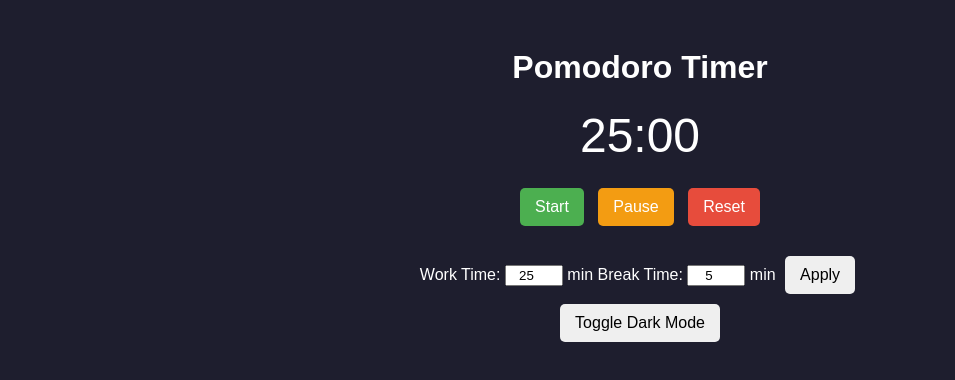
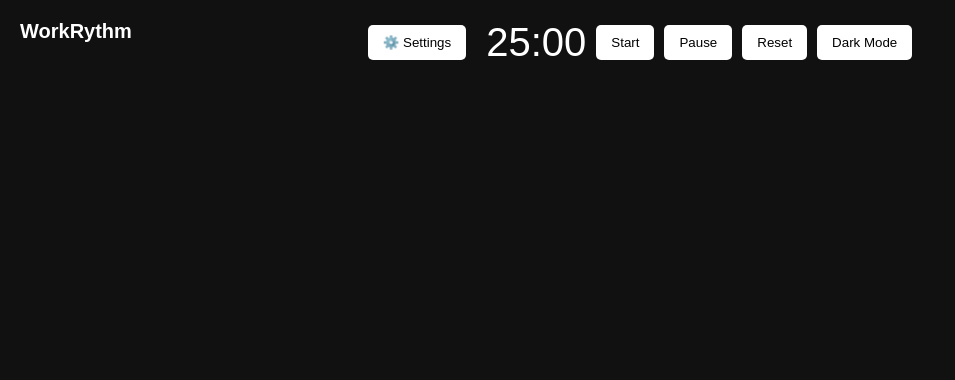
Before and after one commit to JayaDhulipala/Workrythm-Pomodoro, a plain HTML site: page index.html in a window 1280 px wide. Shown: the whole page, without its empty margins (0-955 px from the left). Drawn offline with Linux system fonts and the light colour scheme.

Commit message:
Update index.html

```diff
--- a/index.html
+++ b/index.html
@@ -5,121 +5,139 @@
     <meta name="viewport" content="width=device-width, initial-scale=1.0">
     <title>Pomodoro Timer</title>
     <style>
+        * {
+            margin: 0;
+            padding: 0;
+            box-sizing: border-box;
+            font-family: Arial, sans-serif;
+        }
         body {
-            font-family: Arial, sans-serif;
-            text-align: center;
-            background-color: #1e1e2e;
+            display: flex;
+            justify-content: center;
+            align-items: center;
+            height: 100vh;
+            overflow: hidden;
+            background: #111;
             color: white;
-            padding: 20px;
+            flex-direction: column;
         }
-
+        video {
+            position: absolute;
+            top: 0;
+            left: 0;
+            width: 100%;
+            height: 100%;
+            object-fit: cover;
+            z-index: -1;
+            display: none;
+        }
+        .branding {
+            position: absolute;
+            top: 20px;
+            left: 20px;
+            font-size: 20px;
+            font-weight: bold;
+        }
+        .controls {
+            display: flex;
+            align-items: center;
+            position: absolute;
+            top: 20px;
+            gap: 10px;
+        }
         .timer {
-            font-size: 48px;
-            margin: 20px;
+            font-size: 40px;
+            margin-left: 10px;
         }
-
-        button {
+        .controls button {
             padding: 10px 15px;
-            margin: 5px;
-            font-size: 16px;
             border: none;
             cursor: pointer;
+            background: white;
             border-radius: 5px;
+            transition: 0.3s;
         }
-
-        .start { background-color: #4CAF50; color: white; }
-        .pause { background-color: #f39c12; color: white; }
-        .reset { background-color: #e74c3c; color: white; }
-        .settings { margin-top: 20px; }
-        input { width: 50px; text-align: center; }
-        .dark-mode { background-color: #121212; color: white; }
+        .controls button:hover {
+            background: lightgray;
+        }
     </style>
 </head>
 <body>
-    <h1>Pomodoro Timer</h1>
-    <div class="timer">25:00</div>
-    <button class="start">Start</button>
-    <button class="pause">Pause</button>
-    <button class="reset">Reset</button>
-    <div class="settings">
-        <label>Work Time: <input type="number" id="workTime" value="25"> min</label>
-        <label>Break Time: <input type="number" id="breakTime" value="5"> min</label>
-        <button id="applySettings">Apply</button>
+    <video id="background-video" src="background.mp4" loop></video>
+    <div class="branding">WorkRythm</div>
+    <div class="controls">
+        <button onclick="openSettings()">⚙️ Settings</button>
+        <div class="timer" id="timer">25:00</div>
+        <button onclick="startTimer()">Start</button>
+        <button onclick="pauseTimer()">Pause</button>
+        <button onclick="resetTimer()">Reset</button>
+        <button onclick="toggleDarkMode()">Dark Mode</button>
     </div>
-    <button id="toggleDarkMode">Toggle Dark Mode</button>
-    <audio id="beep" src="https://www.soundjay.com/button/beep-07.wav"></audio>
     <script>
-        let timerDisplay = document.querySelector('.timer');
-        let startButton = document.querySelector('.start');
-        let pauseButton = document.querySelector('.pause');
-        let resetButton = document.querySelector('.reset');
-        let workTimeInput = document.querySelector('#workTime');
-        let breakTimeInput = document.querySelector('#breakTime');
-        let applySettingsButton = document.querySelector('#applySettings');
-        let beepSound = document.querySelector('#beep');
-        let toggleDarkModeButton = document.querySelector('#toggleDarkMode');
-        let darkMode = false;
-
-        let workTime = 25 * 60;
-        let breakTime = 5 * 60;
-        let timeLeft = workTime;
-        let isRunning = false;
-        let isBreak = false;
-        let timer;
-
-        function updateDisplay() {
-            let minutes = Math.floor(timeLeft / 60);
-            let seconds = timeLeft % 60;
-            timerDisplay.textContent = `${minutes}:${seconds < 10 ? '0' : ''}${seconds}`;
-        }
+        let timeLeft = 1500;
+        let breakTime = 300;
+        let timerInterval;
+        let isDarkMode = false;
+        let video = document.getElementById("background-video");
 
         function startTimer() {
-            if (!isRunning) {
-                isRunning = true;
-                timer = setInterval(() => {
+            if (!timerInterval) {
+                video.style.display = "block";
+                video.play();
+                timerInterval = setInterval(() => {
                     if (timeLeft > 0) {
                         timeLeft--;
                         updateDisplay();
                     } else {
+                        clearInterval(timerInterval);
+                        timerInterval = null;
                         beepSound.play();
-                        isBreak = !isBreak;
-                        timeLeft = isBreak ? breakTime : workTime;
+                        video.style.display = "none";
                     }
                 }, 1000);
             }
         }
 
         function pauseTimer() {
-            clearInterval(timer);
-            isRunning = false;
+            clearInterval(timerInterval);
+            timerInterval = null;
+            video.pause();
         }
 
         function resetTimer() {
-            clearInterval(timer);
-            isRunning = false;
-            isBreak = false;
-            timeLeft = workTime;
+            clearInterval(timerInterval);
+            timerInterval = null;
+            timeLeft = 1500;
+            updateDisplay();
+            video.style.display = "none";
+        }
+
+        function updateDisplay() {
+            let minutes = Math.floor(timeLeft / 60);
+            let seconds = timeLeft % 60;
+            document.getElementById("timer").textContent =
+                `${minutes}:${seconds < 10 ? '0' : ''}${seconds}`;
+        }
+
+        function toggleDarkMode() {
+            isDarkMode = !isDarkMode;
+            document.body.style.background = isDarkMode ? "#fff" : "#111";
+            document.body.style.color = isDarkMode ? "#000" : "#fff";
+        }
+
+        function openSettings() {
+            let newWorkTime = prompt("Enter work duration in minutes:");
+            let newBreakTime = prompt("Enter break duration in minutes:");
+            if (newWorkTime && !isNaN(newWorkTime) && newWorkTime > 0) {
+                timeLeft = newWorkTime * 60;
+            }
+            if (newBreakTime && !isNaN(newBreakTime) && newBreakTime > 0) {
+                breakTime = newBreakTime * 60;
+            }
             updateDisplay();
         }
 
-        function applySettings() {
-            workTime = parseInt(workTimeInput.value) * 60;
-            breakTime = parseInt(breakTimeInput.value) * 60;
-            resetTimer();
-        }
-
-        function toggleDarkMode() {
-            darkMode = !darkMode;
-            document.body.classList.toggle('dark-mode');
-        }
-
-        startButton.addEventListener('click', startTimer);
-        pauseButton.addEventListener('click', pauseTimer);
-        resetButton.addEventListener('click', resetTimer);
-        applySettingsButton.addEventListener('click', applySettings);
-        toggleDarkModeButton.addEventListener('click', toggleDarkMode);
-
-        updateDisplay();
+        let beepSound = new Audio("beep.mp3");
     </script>
 </body>
 </html>
```
